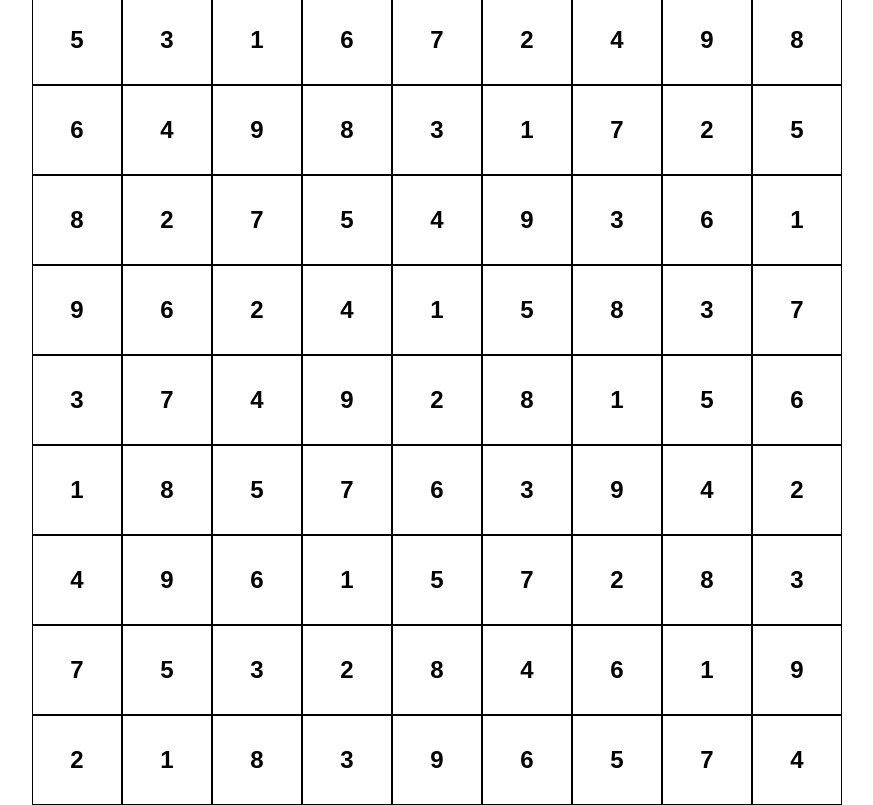
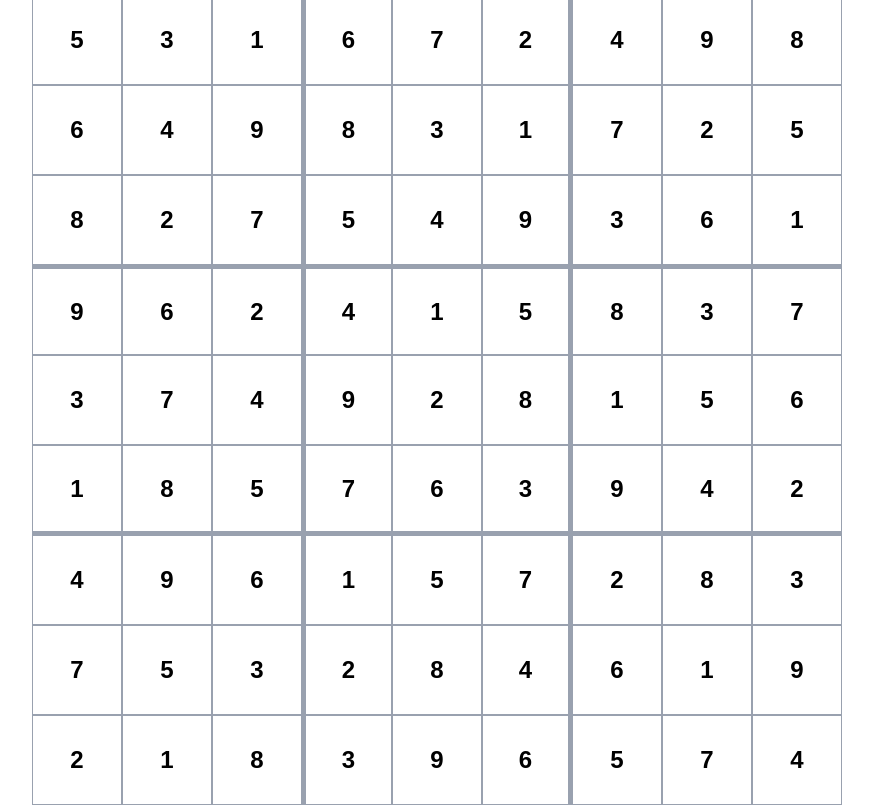
Before and after one commit to Gorst0902/sudoku-solving-app, a Next.js app: page / in a window 1280 px wide. Shown: the whole page, without its empty margins (203-1076 px from the left). Built offline with nearby package versions, Linux system fonts and the light colour scheme.

Commit message:
add UI for user can see box 3x3 more clearly

```diff
--- a/app/page.tsx
+++ b/app/page.tsx
@@ -1,6 +1,7 @@
 "use client";
 
 import { useState } from "react";
+import { clsx } from "clsx";
 
 const sudokuNumberList = [1, 2, 3, 4, 5, 6, 7, 8, 9];
 
@@ -18,7 +19,11 @@ const sudokuBoard = [
   [2, 1, 8, 3, 9, 6, 5, _, 4],
 ];
 
-function possibleNumbers(newBoard:(number | undefined)[][], rowIndex: number, colIndex: number) {
+function possibleNumbers(
+  newBoard: (number | undefined)[][],
+  rowIndex: number,
+  colIndex: number
+) {
   // const usedNumbers = sudokuBoard.flat().filter((n) => n !== undefined);
 
   const thisRow = newBoard[rowIndex];
@@ -64,7 +69,15 @@ export default function Home() {
     if (!isEmpty) {
       return (
         <>
-          <div className="border border-black w-[90px] h-[90px] flex flex-col justify-center items-center font-bold text-2xl">
+          <div
+            className={clsx(
+              "border border-gray-400 w-[90px] h-[90px] flex flex-col justify-center items-center font-bold text-2xl",
+              colIndex == 3 && "border-l-4",
+              colIndex == 5 && "border-r-4",
+              rowIndex == 3 && "border-t-4",
+              rowIndex == 5 && "border-b-4"
+            )}
+          >
             {value}
           </div>
         </>
--- a/package.json
+++ b/package.json
@@ -9,6 +9,7 @@
     "lint": "eslint"
   },
   "dependencies": {
+    "clsx": "^2.1.1",
     "next": "16.0.3",
     "react": "19.2.0",
     "react-dom": "19.2.0"
```
Also changed, not shown: 2 other files (tests, documents, lock files or other folders).
